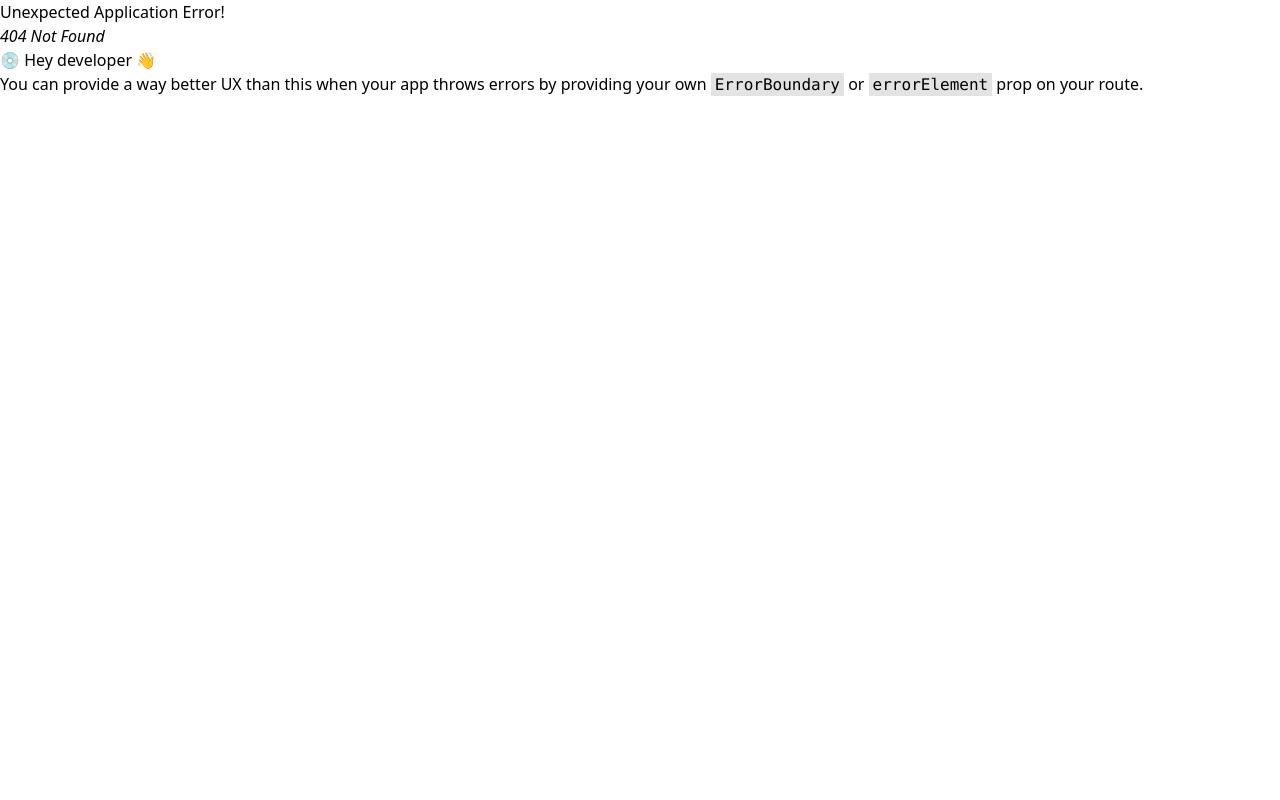
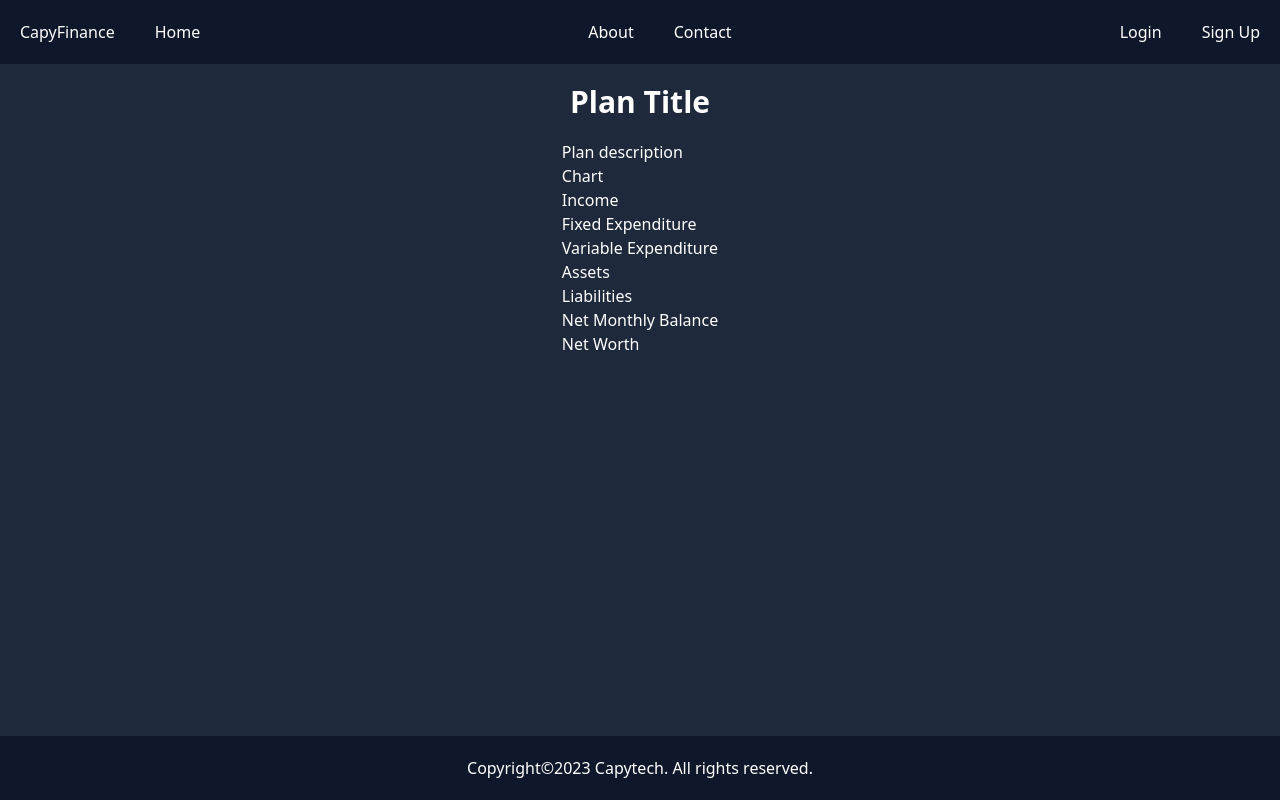
Before and after one commit to codingcapy/capy-finance-client, a React (Vite) app: page /plans/1 in a window 1280 px wide. Before the commit this address had no page. Built offline with nearby package versions, Linux system fonts and the light colour scheme.

Commit message:
3rd commit
implemented chartjs and implementing income and spending

```diff
--- a/package.json
+++ b/package.json
@@ -11,13 +11,16 @@
   },
   "dependencies": {
     "axios": "^1.6.3",
+    "chart.js": "^4.4.1",
     "jwt-decode": "^4.0.0",
     "react": "^18.2.0",
+    "react-chartjs-2": "^5.2.0",
     "react-dom": "^18.2.0",
     "react-router-dom": "^6.21.1",
     "zustand": "^4.4.7"
   },
   "devDependencies": {
+    "@faker-js/faker": "^8.3.1",
     "@types/react": "^18.2.43",
     "@types/react-dom": "^18.2.17",
     "@vitejs/plugin-react": "^4.2.1",
--- a/src/components/Header.jsx
+++ b/src/components/Header.jsx
@@ -22,7 +22,7 @@ export default function Header() {
             <div>
                 {!user && <NavLink to="/users/login" className="px-5">Login</NavLink>}
                 {!user && <NavLink to="/users/signup" className="px-5">Sign Up</NavLink>}
-                {user && <NavLink to={`/cocodogo-client/users/${userId}`} className="text-center py-2 md:py-4 px-5">{user.username}</NavLink>}
+                {user && <NavLink to={`/users/${userId}`} className="text-center py-2 md:py-4 px-5">{user.username}</NavLink>}
                 {user && <NavLink to="/" onClick={logoutService} className="text-center py-2 md:py-4 px-5">Logout</NavLink>}
             </div>
         </header>
--- /dev/null
+++ b/src/components/Income.jsx
@@ -0,0 +1,10 @@
+
+
+export default function Income(props){
+
+    return(
+        <div>
+            <p>{props.title}</p>
+        </div>
+    )
+}
--- a/src/pages/DashboardPage.jsx
+++ b/src/pages/DashboardPage.jsx
@@ -12,8 +12,14 @@ export default function DashboardPage() {
     return (
         <div className="py-5">
             <h1 className="text-3xl font-bold text-center py-5 ">Welcome, {user.username}!</h1>
-            <h1 className="text-2xl font-bold text-center py-5 ">Your Financial Plans</h1>
-            {data.map((plan) => <div>{plan.title}</div>)}
+            <h2 className="text-2xl font-bold text-center py-5 ">Your Financial Plans</h2>
+            {data.map((plan) =>
+            <div key={plan.planId} className="border border-white rounded-xl px-3 py-3">
+                <NavLink to={`/plans/${plan.planId}`} className="flex flex-col text-center">
+                <h3 className="text-xl font-bold text-center py-5 ">{plan.title}</h3>
+                <p>{plan.content}</p>
+                </NavLink>
+                </div>)}
             <div className="border rounded-xl py-5 px-5 my-5 bg-slate-500">
                 <NavLink to="/plans/create">Create Financial Plan</NavLink>
             </div>
--- a/src/pages/HomePage.jsx
+++ b/src/pages/HomePage.jsx
@@ -2,6 +2,59 @@
 
 import { NavLink } from "react-router-dom";
 import useAuthStore from "../store/AuthStore";
+import {
+    Chart as ChartJS,
+    CategoryScale,
+    LinearScale,
+    PointElement,
+    LineElement,
+    Title,
+    Tooltip,
+    Filler,
+    Legend,
+} from 'chart.js';
+import { Line } from 'react-chartjs-2';
+
+ChartJS.register(
+    CategoryScale,
+    LinearScale,
+    PointElement,
+    LineElement,
+    Title,
+    Tooltip,
+    Filler,
+    Legend
+);
+
+export const options = {
+    responsive: true,
+    plugins: {
+        legend: {
+            position: 'top',
+        },
+        title: {
+            display: true,
+            text: 'Financial Plan',
+        },
+    },
+};
+
+const labels = ['January', 'February', 'March', 'April', 'May', 'June', 'July'];
+
+let count = 1000
+
+export const data = {
+    labels,
+    datasets: [
+        {
+            fill: true,
+            label: 'Net savings 2023',
+            data: labels.map(() => count+=500),
+            borderColor: 'rgb(53, 162, 235)',
+            backgroundColor: 'rgba(53, 162, 235, 0.5)',
+        },
+    ],
+};
 
 export default function HomePage() {
 
@@ -12,6 +65,7 @@ export default function HomePage() {
             <h1 className="text-3xl font-bold text-center py-5 ">
                 Create financial plans for yourself, your loved ones, family, friends and clients!
             </h1>
+            <Line options={options} data={data} />
             {!user && <p className="text-center py-5">Please sign up or log in to use this app!</p>}
             {!user && <div className="flex flex-col items-center">
                 <div className="border rounded-xl py-5 px-5 my-5 bg-slate-500">
--- /dev/null
+++ b/src/pages/PlanPage.jsx
@@ -0,0 +1,25 @@
+
+
+export default function PlanPage() {
+
+    return (
+        <div>
+            <h1 className="text-3xl font-bold text-center py-5 ">Plan Title</h1>
+            <p>Plan description</p>
+            <p>Chart</p>
+            <div>
+                <div>Income</div>
+                <div>Fixed Expenditure</div>
+                <div>Variable Expenditure</div>
+                <div>Assets</div>
+                <div>Liabilities</div>
+            </div>
+            <p>Net Monthly Balance</p>
+            <p>Net Worth</p>
+        </div>
+    )
+}
+
+// export async function planLoader({params}){
+//     const res = await axios.get(`${DOMAIN}/api/v1/plan/:planId`)
+// }
--- /dev/null
+++ b/src/pages/ProfilePage.jsx
@@ -0,0 +1,15 @@
+import useAuthStore from "../store/AuthStore"
+
+
+export default function ProfilePage() {
+
+    const { user } = useAuthStore((state) => state)
+
+    return (
+        <div>
+            <h1 className="text-3xl font-bold text-center py-5 ">Your Profile</h1>
+            <p>Username: {user.username}</p>
+            <button className="rounded-xl my-5 py-2 px-2 bg-slate-700 text-white" >Change password</button>
+        </div>
+    )
+}
--- a/src/router.jsx
+++ b/src/router.jsx
@@ -7,6 +7,8 @@ import LoginPage from "./pages/LoginPage";
 import SignupPage from "./pages/SignupPage";
 import DashboardPage, { pageLoader } from "./pages/DashboardPage";
 import CreatePlanPage from "./pages/CreatePlanPage";
+import PlanPage from "./pages/PlanPage";
+import ProfilePage from "./pages/ProfilePage";
 
 export default function Router() {
     const router = createBrowserRouter(
@@ -14,9 +16,11 @@ export default function Router() {
             <Route element={<Layout />}>
                 <Route path="/" element={<HomePage />} />
                 <Route path="/dashboard/:userId" element={<DashboardPage />} loader={pageLoader} />
+                <Route path="/plans/create" element={<CreatePlanPage />} />
+                <Route path="/plans/:planId" element={<PlanPage />} />
                 <Route path="/users/login" element={<LoginPage />} />
                 <Route path="/users/signup" element={<SignupPage />} />
-                <Route path="/plans/create" element={<CreatePlanPage />} />
+                <Route path="/users/:userId" element={<ProfilePage />} />
             </Route>
         )
     )
```
Also changed, not shown: 1 other file (tests, documents, lock files or other folders).
